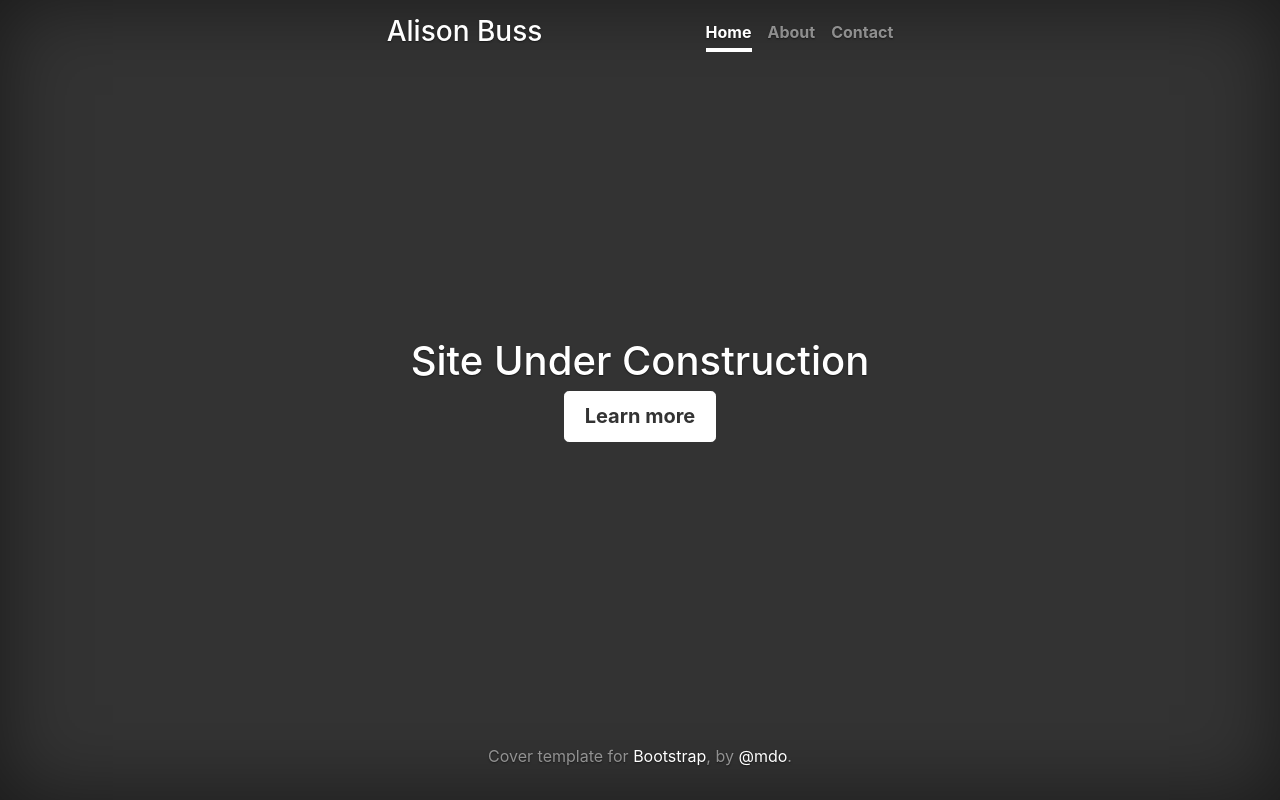
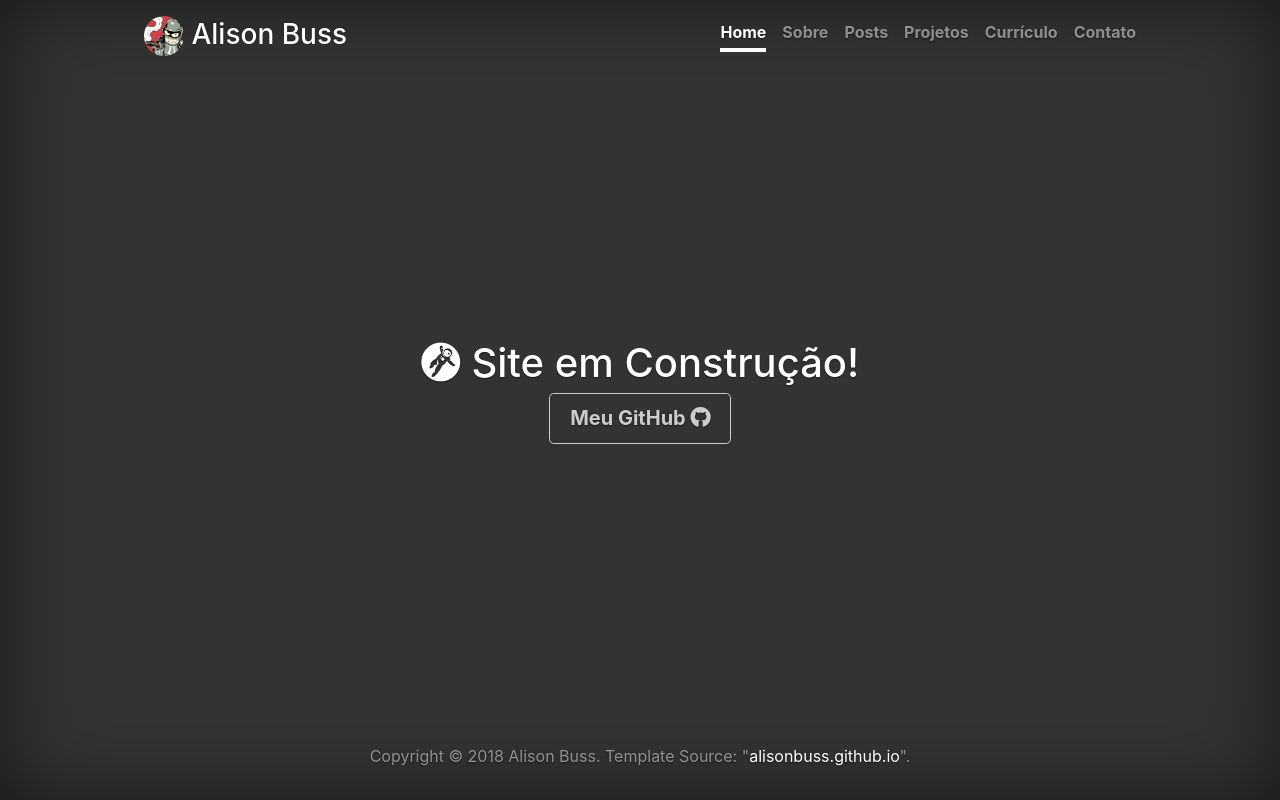
Before and after one commit to alisonbuss/alisonbuss.github.io, a plain HTML site: page index.html in a window 1280 px wide. Drawn offline with nearby package versions, Linux system fonts and the light colour scheme.

Commit message:
Ajustes no site

```diff
--- a/cover.css
+++ b/files/style.css
@@ -8,17 +8,6 @@ a:focus,
 a:hover {
   color: #fff;
 }
-
-/* Custom default button */
-.btn-secondary,
-.btn-secondary:hover,
-.btn-secondary:focus {
-  color: #333;
-  text-shadow: none; /* Prevent inheritance from `body` */
-  background-color: #fff;
-  border: .05rem solid #fff;
-}
-
 
 /*
  * Base structure
@@ -43,7 +32,8 @@ body {
 }
 
 .cover-container {
-  max-width: 42em;
+  width: 1024px;
+  max-width: 1024px;
 }
 
 
--- a/index.html
+++ b/index.html
@@ -5,10 +5,12 @@
         <meta charset="utf-8"/>
         <meta name="viewport" content="width=device-width, initial-scale=1, shrink-to-fit=no"/>
 
-        <meta name="description" content=""/>
-        <meta name="author" content=""/>
+        <meta name="description" content="Meu Site, Blog"/>
+        <meta name="author" content="Alison Buss de Arruda"/>
 
-        <title>Cover Template for Bootstrap</title>
+        <link rel="icon" href="files/favicon.ico"/>
+
+        <title>Alison Buss - Site - Blog</title>
 
         <!-- Bootstrap CSS -->
         <link rel="stylesheet"
@@ -16,34 +18,48 @@
               integrity="sha384-Zug+QiDoJOrZ5t4lssLdxGhVrurbmBWopoEl+M6BdEfwnCJZtKxi1KgxUyJq13dy"
               crossorigin="anonymous"/>
 
-        <!-- FONT: https://getbootstrap.com/docs/4.0/examples/cover/ -->
+        <!-- Font Awesome Free CDN -->
+        <link rel="stylesheet"
+              href="https://use.fontawesome.com/releases/v5.0.8/css/all.css"
+              integrity="sha384-3AB7yXWz4OeoZcPbieVW64vVXEwADiYyAEhwilzWsLw+9FgqpyjjStpPnpBO8o8S"
+              crossorigin="anonymous">
+
+        <!-- FONT SITE: https://getbootstrap.com/docs/4.0/examples/cover/ -->
 
         <!-- Custom styles for this template -->
-        <link href="cover.css" rel="stylesheet"/>
+        <link rel="stylesheet" href="files/style.css"/>
     </head>
     <body class="text-center">
 
         <div class="cover-container d-flex h-100 p-3 mx-auto flex-column">
             <header class="masthead mb-auto">
                 <div class="inner">
-                    <h3 class="masthead-brand">Alison Buss</h3>
+                    <h3 class="masthead-brand">
+                        <img src="files/img-profile.jpeg" class="rounded" alt="" style="width: 40px; border-radius: 6.25rem !important;"/>
+                        Alison Buss
+                    </h3>
                     <nav class="nav nav-masthead justify-content-center">
                         <a class="nav-link active" href="#">Home</a>
-                        <a class="nav-link" href="#">About</a>
-                        <a class="nav-link" href="#">Contact</a>
+                        <a class="nav-link" href="#">Sobre</a>
+                        <a class="nav-link" href="#">Posts</a>
+                        <a class="nav-link" href="#">Projetos</a>
+                        <a class="nav-link" href="#">Currículo</a>
+                        <a class="nav-link" href="#">Contato</a>
                     </nav>
                 </div>
             </header>
 
             <main role="main" class="inner cover">
-                <h1 class="cover-heading">Site Under Construction</h1>
+                <h1 class="cover-heading">
+                    <i class="fab fa-grav"></i> Site em Construção!
+                </h1>
                 <p class="lead" style="display: none;">
                     Cover is a one-page template for building simple and beautiful home pages. Download, edit the text, and add your
                     own fullscreen background photo to make it your own.
                 </p>
                 <p class="lead">
-                    <a href="https://github.com/alisonbuss/" class="btn btn-lg btn-secondary">
-                        Learn more
+                    <a href="https://github.com/alisonbuss/" class="btn btn-lg btn-outline-secondary">
+                        Meu GitHub <i class="fab fa-github"></i>
                     </a>
                 </p>
             </main>
@@ -51,9 +67,8 @@
             <footer class="mastfoot mt-auto">
                 <div class="inner">
                     <p>
-                        Cover template for
-                        <a href="https://getbootstrap.com/">Bootstrap</a>, by
-                        <a href="https://twitter.com/mdo">@mdo</a>.
+                        Copyright © 2018 Alison Buss.
+                        Template Source: "<a href="https://github.com/alisonbuss/alisonbuss.github.io">alisonbuss.github.io</a>".
                     </p>
                 </div>
             </footer>
```
Also changed, not shown: files/favicon.ico (added), files/img-profile.jpeg (added).
